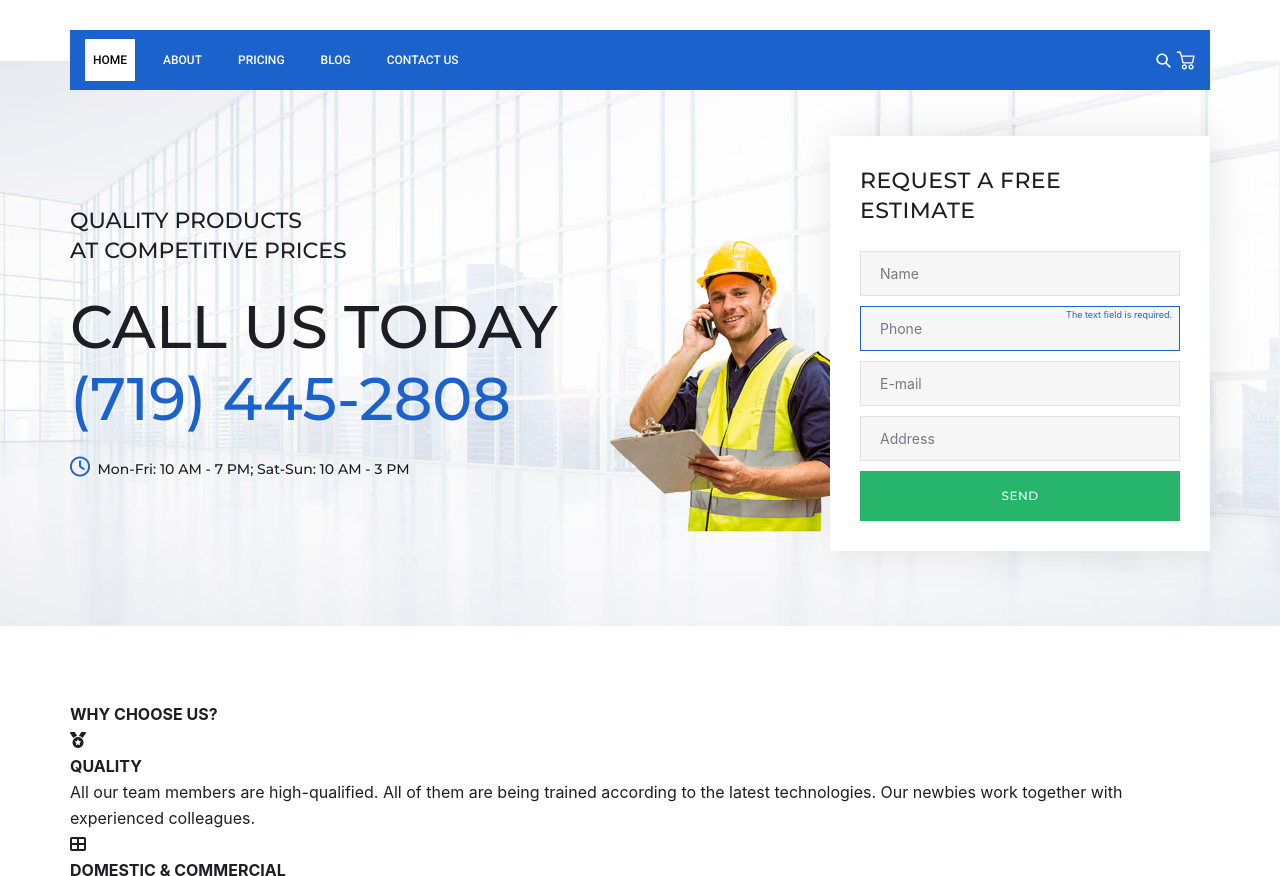
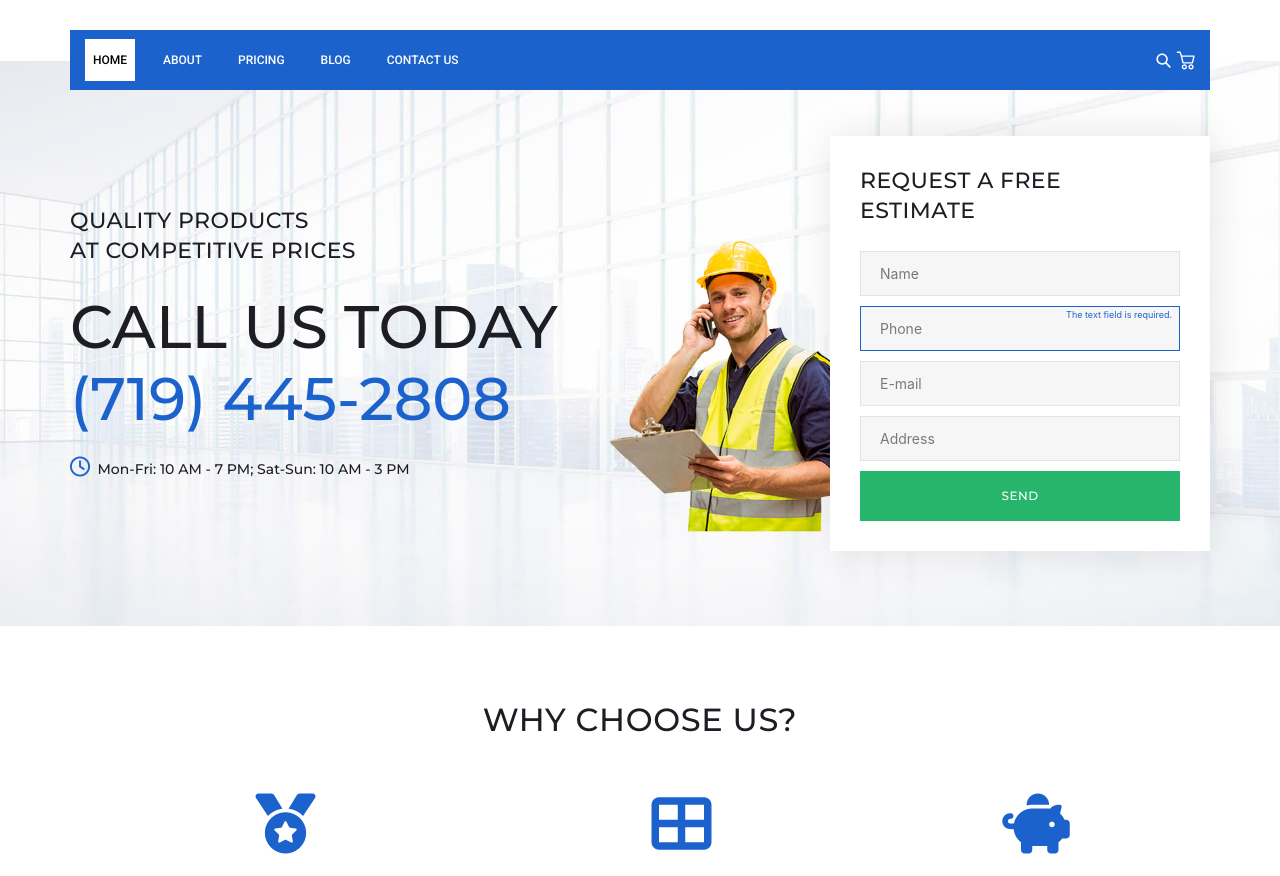
Before and after one commit to by-Biska/winopen, a website: page app/index.html in a window 1280 px wide. Shown: the part 80-956 px from the top of the page. Drawn offline with Linux system fonts and the light colour scheme.

Commit message:
why-section

```diff
--- a/app/index.html
+++ b/app/index.html
@@ -8,9 +8,7 @@
   <link rel="stylesheet" href="css/style.min.css" />
   <link rel="preconnect" href="https://fonts.googleapis.com">
   <link rel="preconnect" href="https://fonts.gstatic.com" crossorigin>
-  <link rel="preconnect" href="https://fonts.googleapis.com">
-  <link rel="preconnect" href="https://fonts.gstatic.com" crossorigin>
-  <link href="https://fonts.googleapis.com/css2?family=Montserrat:wght@500&family=Roboto:wght@500&display=swap"
+  <link href="https://fonts.googleapis.com/css2?family=Montserrat:wght@500&family=Roboto:wght@400;500&display=swap"
     rel="stylesheet">
   <title>Winopen</title>
 </head>
@@ -132,19 +130,19 @@
                 <div class="hi-section__form-input-wrapper has-error">
                   <input class="hi-section__form-input hi-section__form-phone" type="tel" name="tel"
                     placeholder="Phone">
-                    <span class="form-validation">The text field is required.</span>
+                  <span class="form-validation">The text field is required.</span>
                 </div>
 
                 <div class="hi-section__form-input-wrapper">
                   <input class="hi-section__form-input hi-section__form-email" type="email" name="email"
                     placeholder="E-mail">
-                    <span class="form-validation">The text field is required.</span>
+                  <span class="form-validation">The text field is required.</span>
                 </div>
 
                 <div class="hi-section__form-input-wrapper">
                   <input class="hi-section__form-input hi-section__form-address" type="text" name="adress"
                     placeholder="Address">
-                    <span class="form-validation">The text field is required.</span>
+                  <span class="form-validation">The text field is required.</span>
                 </div>
                 <button class="hi-section__form-btn button" type="submit">Send</button>
               </form>
@@ -161,21 +159,22 @@
               <li class="why-section__item">
                 <i class="why-section__item-img fas fa-medal"></i>
                 <h3 class="why-section__item-title">QUALITY</h3>
-                <div class="why-section__item-text">All our team members are high-qualified. All of them are being
+                <div class="why-section__item-text text">All our team members are high-qualified. All of them are being
                   trained
                   according to the latest technologies. Our newbies work together with experienced colleagues.</div>
               </li>
               <li class="why-section__item">
                 <i class="why-section__item-img fas fa-th-large"></i>
                 <h3 class="why-section__item-title">DOMESTIC & COMMERCIAL</h3>
-                <div class="why-section__item-text">We provide discounts on the most popular services and on the
+                <div class="why-section__item-text text">We provide discounts on the most popular services and on the
                   seasonal
                   services, so you could definitely receive any help without delay.</div>
               </li>
               <li class="why-section__item">
                 <i class="why-section__item-img fas fa-piggy-bank"></i>
                 <h3 class="why-section__item-title">COST</h3>
-                <div class="why-section__item-text">Our prices are both fair and affordable for all customers. We offer
+                <div class="why-section__item-text text">Our prices are both fair and affordable for all customers. We
+                  offer
                   flexible discount system so you could use any service you need.</div>
               </li>
             </ul>
--- a/app/scss/_global.scss
+++ b/app/scss/_global.scss
@@ -10,10 +10,8 @@ body {
     font-size: 16px;
     line-height: 26px;
     font-weight: 400;
-	color: $text;
-	font-family: -apple-system, BlinkMacSystemFont,
-    "Segoe UI", "Roboto", "Oxygen",
-    "Ubuntu", "Cantarell", "Fira Sans",
+    color: $title;
+    font-family: -apple-system, BlinkMacSystemFont, "Segoe UI", "Roboto", "Oxygen", "Ubuntu", "Cantarell", "Fira Sans",
         "Droid Sans", "Helvetica Neue", sans-serif;
 }
 
@@ -58,3 +56,36 @@ body {
 .page-section {
     padding: 75px 0;
 }
+
+.section-title {
+    font-family: "Montserrat", sans-serif;
+    font-weight: 500;
+    color: $title;
+    letter-spacing: 0.02em;
+    text-transform: uppercase;
+    text-align: center;
+    font-size: 32px;
+    line-height: 1.1875;
+}
+h1,
+h2,
+h3,
+h4,
+h5,
+h6 {
+    margin-top: 0;
+    margin-bottom: 0;
+    font-family: "Montserrat", sans-serif;
+    font-weight: 500;
+    color: $title;
+    letter-spacing: 0.02em;
+    text-transform: uppercase;
+}
+
+.text {
+    font-family: "Roboto", sans-serif;
+    font-size: 14px;
+    line-height: 1.64286;
+    font-weight: 400;
+    color: #79787f;
+}
--- a/app/scss/_hi-section.scss
+++ b/app/scss/_hi-section.scss
@@ -89,11 +89,11 @@
         outline: none;
         margin-bottom: 10px;
         background-color: #f6f6f6;
-        color: $text;
+        color: $title;
         border: 1px solid #e3e2e7;
         transition: all 0.3s ease-in-out;
         &::placeholder {
-            color: #79787f;
+            color: $text;
         }
         &:focus {
             background: #ffffff;
--- a/app/scss/_vars.scss
+++ b/app/scss/_vars.scss
@@ -1,2 +1,3 @@
 $primary-color: #1c62cd;
-$text: #1e1d24;
+$title: #1e1d24;
+$text: #79787f;
--- /dev/null
+++ b/app/scss/_why-section.scss
@@ -0,0 +1,20 @@
+.why-section {
+    &__list {
+        display: flex;
+        margin-top: 55px;
+    }
+    &__item {
+        text-align: center;
+        padding: 0 15px;
+    }
+    &__item-img {
+        font-size: 60px;
+        color: $primary-color;
+        margin-bottom: 25px;
+    }
+    &__item-title {
+        margin-bottom: 20px;
+        font-size: 18px;
+        line-height: 1.44444;
+    }
+}
--- a/app/scss/style.scss
+++ b/app/scss/style.scss
@@ -5,5 +5,10 @@
 @import 'global';
 @import "header";
 @import "hi-section";
+@import "why-section";
+@import "what-section";
+@import "services-section";
+@import "projects-section";
+@import "workwith-section";
 @import "footer";
 @import "media";
```
Also changed, not shown: app/css/style.css, app/css/style.min.css, app/scss/_getnews-section.scss (added), app/scss/_news-secton.scss (added), app/scss/_projects-section.scss (added), app/scss/_services-section.scss (added), app/scss/_what-section.scss (added), app/scss/_workwith-section.scss (added). Lines whose indentation alone changed are shown as unchanged.
